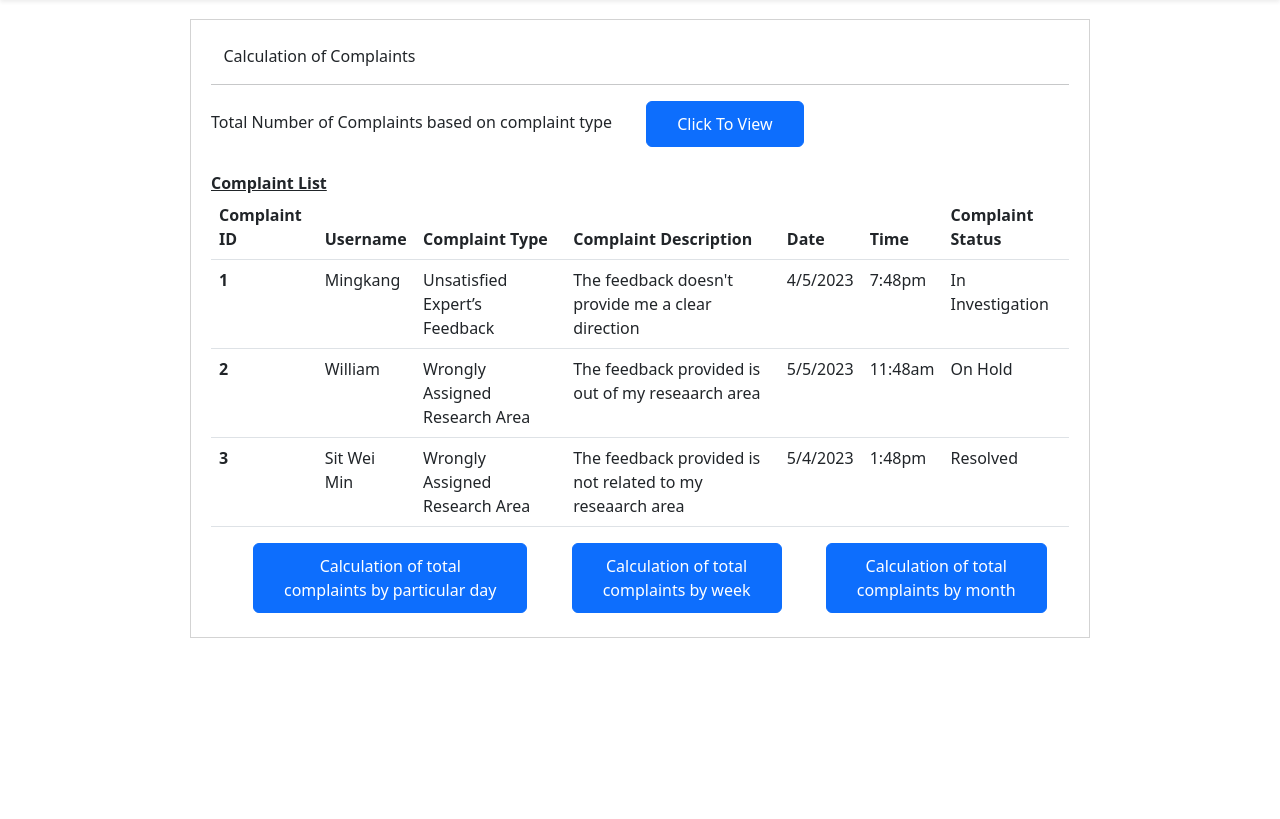
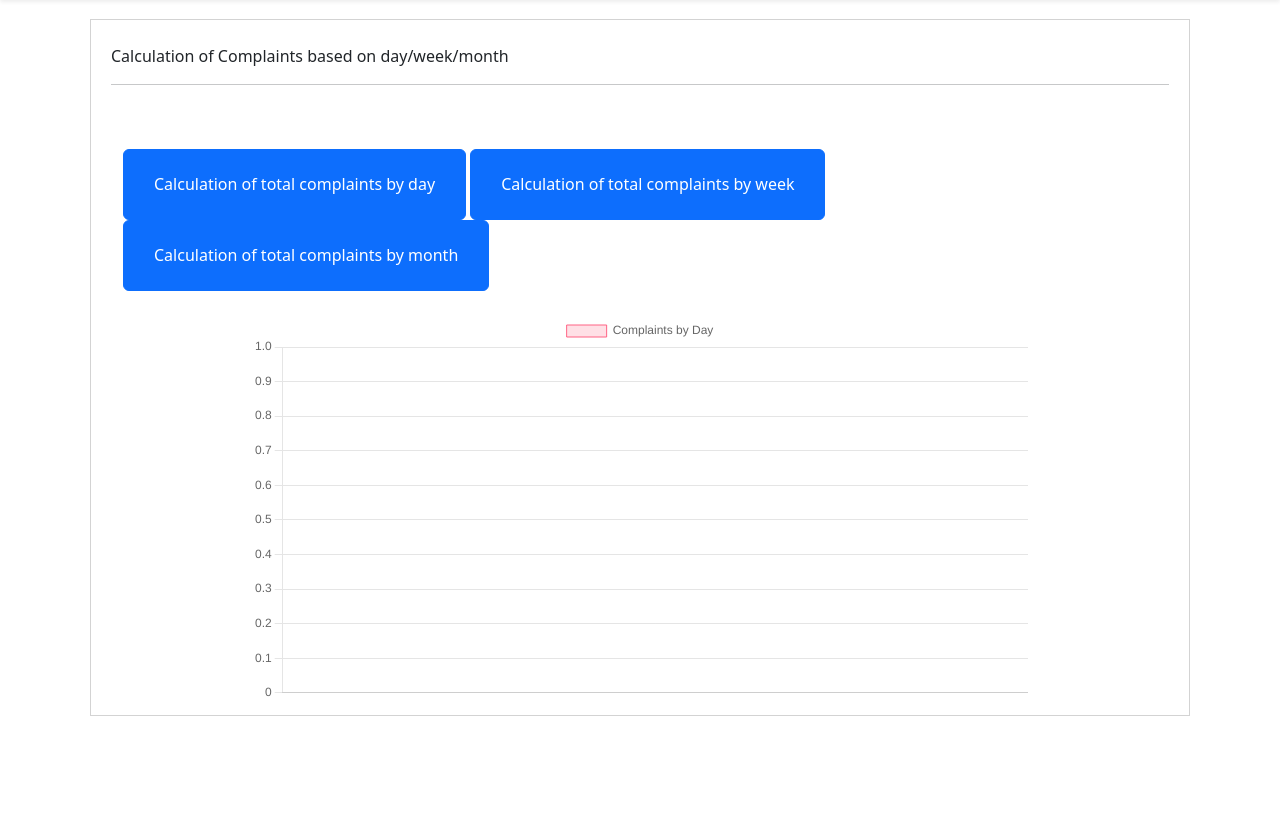
Before and after one commit to zhaolinlau/FK-EduSearch, a PHP site: page /CalculationofComplaints.php in a window 1280 px wide. Shown: the part 56-875 px from the top of the page. Run offline with PHP 8.4, Linux system fonts and the light colour scheme; a user stored in the database is signed in; data comes from the database, SQL or seed files in the repository; some libraries are stand-ins or nearby versions.

Commit message:
Calculation of Complaints done

```diff
--- a/CalculationofComplaints.php
+++ b/CalculationofComplaints.php
@@ -1,6 +1,47 @@
 <?php
 session_start();
 require "./Middleware/Authenticate.php";
+
+try {
+  require "./config/db.php";
+
+  // Query for day interval
+  $query = "SELECT ComplaintType, COUNT(*) AS total FROM complaint WHERE DATE(ComplaintCreatedDate) = CURDATE() GROUP BY ComplaintType";
+  $stmt = $conn->prepare($query);
+  $stmt->execute();
+
+  // Fetch the day data and store it in the dayData array
+  $dayData = array();
+  while ($row = $stmt->fetch(PDO::FETCH_ASSOC)) {
+    $dayData[$row['ComplaintType']] = $row['total'];
+  }
+
+  // Query for week interval
+  $weekQuery = "SELECT ComplaintType, COUNT(*) AS total FROM complaint WHERE YEARWEEK(ComplaintCreatedDate) = YEARWEEK(CURDATE()) GROUP BY ComplaintType";
+  $weekStmt = $conn->prepare($weekQuery);
+  $weekStmt->execute();
+
+  // Fetch the week data and store it in the weekData array
+  $weekData = array();
+  while ($row = $weekStmt->fetch(PDO::FETCH_ASSOC)) {
+    $weekData[$row['ComplaintType']] = $row['total'];
+  }
+
+  // Query for month interval
+  $monthQuery = "SELECT ComplaintType, COUNT(*) AS total FROM complaint WHERE YEAR(ComplaintCreatedDate) = YEAR(CURDATE()) AND MONTH(ComplaintCreatedDate) = MONTH(CURDATE()) GROUP BY ComplaintType";
+  $monthStmt = $conn->prepare($monthQuery);
+  $monthStmt->execute();
+
+  // Fetch the month data and store it in the monthData array
+  $monthData = array();
+  while ($row = $monthStmt->fetch(PDO::FETCH_ASSOC)) {
+    $monthData[$row['ComplaintType']] = $row['total'];
+  }
+
+} catch(PDOException $e) {
+  echo "Error: " . $e->getMessage();
+}
+$conn = null;
 ?>
 <!DOCTYPE html>
 <html lang="en" class="h-100">
@@ -13,75 +54,162 @@
   <link rel="stylesheet" href="./node_modules/bootstrap/dist/css/bootstrap.min.css">
   <link rel="stylesheet" href="./node_modules/@fortawesome/fontawesome-free/css/all.min.css">
   <style>
-    .form-group{
-    margin:10px;
+    .form-group {
+      margin: 10px;
+    }
+
+    .multi-line-button {
+      display: inline-block;
+      height: auto;
+      padding: 25px 30px;
+      white-space: normal;
+      text-align: center;
+      line-height: 1.2;
     }
   </style>
 </head>
 
 <body class="h-100">
   <?php require "./layouts/navbar.php"; ?>
-		<div class="col" >
-			<div style="width: 900px; border:1px solid; border-color:lightgrey; padding-left:20px;padding-right:20px; margin:0 auto; margin-top:75px; margin-bottom:20px;"><br>
-	&nbsp &nbsp<label class="text2">Calculation of Complaints</label>
+  <div class="col">
+    <div style="width: 1100px; border:1px solid; border-color:lightgrey; padding-left:20px;padding-right:20px; margin:0 auto; margin-top:75px; margin-bottom:20px;">
+      <br>
+      <label class="text2">Calculation of Complaints based on day/week/month</label>
       <hr>
-  <label>Total Number of Complaints based on complaint type</label>
-  <input class="btn btn-primary" type="button" value="Click To View" style="margin-left: 30px; padding:10px 30px;">
       <br><br>
-  <label><b><u>Complaint List</u></b></label>
-  <table class="table">
-  <thead>
-    <tr>
-      <th scope="col">Complaint ID</th>
-      <th scope="col">Username</th>
-      <th scope="col">Complaint Type</th>
-      <th scope="col">Complaint Description</th>
-      <th scope="col">Date</th>
-      <th scope="col">Time</th>
-      <th scope="col">Complaint Status</th>
-    </tr>
-  </thead>
-  <tbody>
-    <tr>
-      <th scope="row">1</th>
-      <td>Mingkang</td>
-      <td>Unsatisfied Expert’s Feedback</td>
-      <td>The feedback doesn't provide me a clear direction</td>
-      <td>4/5/2023</td>
-      <td>7:48pm</td>
-      <td>In Investigation</td>
-    </tr>
-    <tr>
-      <th scope="row">2</th>
-      <td>William</td>
-      <td>Wrongly Assigned Research Area</td>
-      <td>The feedback provided is out of my reseaarch area</td>
-      <td>5/5/2023</td>
-      <td>11:48am</td>
-      <td>On Hold</td>
-    </tr>
-    <tr>
-      <th scope="row">3</th>
-      <td>Sit Wei Min</td>
-      <td>Wrongly Assigned Research Area</td>
-      <td>The feedback provided is not related to my reseaarch area</td>
-      <td>5/4/2023</td>
-      <td>1:48pm</td>
-      <td>Resolved</td>
-    </tr>
-  </tbody>
-</table>
       <div class="container">
-<input class="btn btn-primary" type="button" value="Calculation of total
-complaints by particular day" style="margin-left: 30px; padding:10px 30px;">
-<input class="btn btn-primary" type="button" value="Calculation of total
-complaints by week" style="margin-left: 40px; padding:10px 30px;">
-<input class="btn btn-primary" type="button" value="Calculation of total
-complaints by month" style="margin-left: 40px; padding:10px 30px;">
+        <input class="btn btn-primary multi-line-button" id="dayButton" type="button" value="Calculation of total complaints by day">
+        <input class="btn btn-primary multi-line-button" id="weekButton" type="button" value="Calculation of total complaints by week">
+        <input class="btn btn-primary multi-line-button" id="monthButton" type="button" value="Calculation of total complaints by month">
       </div>
       <br>
+      <div id="complaintContainer" class="container" style="width: 800px; height:400px">
+        <canvas id="complaintDayChart" style="display:none"></canvas>
+        <canvas id="complaintWeekChart" style="display:none"></canvas>
+        <canvas id="complaintMonthChart" style="display:none"></canvas>
+      </div>
     </div>
   </div>
   <script src="./node_modules/bootstrap/dist/js/bootstrap.bundle.js"></script>
+  <script src="https://code.jquery.com/jquery-3.6.0.min.js"></script>
+  <script src="https://cdn.jsdelivr.net/npm/chart.js"></script>
+  <script>
+    $(document).ready(function () {
+      // Get the complaint data from PHP
+      var dayData = <?php echo json_encode($dayData); ?>;
+      var weekData = <?php echo json_encode($weekData); ?>;
+      var monthData = <?php echo json_encode($monthData); ?>;
+
+      // Create a new chart for day data
+      var dayChart = new Chart(document.getElementById('complaintDayChart').getContext('2d'), {
+        type: 'bar',
+        data: {
+          labels: Object.keys(dayData),
+          datasets: [{
+            label: 'Complaints by Day',
+            data: Object.values(dayData),
+            backgroundColor: [
+          'rgba(255, 99, 132, 0.2)',
+          'rgba(54, 162, 235, 0.2)',
+        ],
+        borderColor: [
+          'rgba(255,99,132,1)',
+          'rgba(54, 162, 235, 1)',
+        ],
+            borderWidth: 1
+          }]
+        },
+        options: {
+          scales: {
+            y: {
+              beginAtZero: true,
+              precision: 0
+            }
+          }
+        }
+      });
+
+      // Create a new chart for week data
+      var weekChart = new Chart(document.getElementById('complaintWeekChart').getContext('2d'), {
+        type: 'bar',
+        data: {
+          labels: Object.keys(weekData),
+          datasets: [{
+            label: 'Complaints by Week',
+            data: Object.values(weekData),
+            backgroundColor: [
+          'rgba(153, 102, 255, 0.2)',
+          'rgba(165, 42, 42, 0.2)',
+        ],
+        borderColor: [
+          'rgba(153, 102, 255, 1)',
+          'rgba(165, 42, 42, 1)',
+        ],
+            borderWidth: 1
+          }]
+        },
+        options: {
+          scales: {
+            y: {
+              beginAtZero: true,
+              precision: 0
+            }
+          }
+        }
+      });
+
+      // Create a new chart for month data
+      var monthChart = new Chart(document.getElementById('complaintMonthChart').getContext('2d'), {
+        type: 'bar',
+        data: {
+          labels: Object.keys(monthData),
+          datasets: [{
+            label: 'Complaints by Month',
+            data: Object.values(monthData),
+            backgroundColor: [
+          'rgba(255, 206, 86, 0.2)',
+          'rgba(75, 192, 192, 0.2)',
+        ],
+        borderColor: [
+          'rgba(255, 206, 86, 1)',
+          'rgba(75, 192, 192, 1)',
+        ],
+            borderWidth: 1
+          }]
+        },
+        options: {
+          scales: {
+            y: {
+              beginAtZero: true,
+              precision: 0
+            }
+          }
+        }
+      });
+
+      // Show the day chart by default
+      document.getElementById('complaintDayChart').style.display = 'block';
+
+      // Attach click event handlers to the buttons
+      document.getElementById('dayButton').addEventListener('click', function () {
+        document.getElementById('complaintDayChart').style.display = 'block';
+        document.getElementById('complaintWeekChart').style.display = 'none';
+        document.getElementById('complaintMonthChart').style.display = 'none';
+      });
+
+      document.getElementById('weekButton').addEventListener('click', function () {
+        document.getElementById('complaintDayChart').style.display = 'none';
+        document.getElementById('complaintWeekChart').style.display = 'block';
+        document.getElementById('complaintMonthChart').style.display = 'none';
+      });
+
+      document.getElementById('monthButton').addEventListener('click', function () {
+        document.getElementById('complaintDayChart').style.display = 'none';
+        document.getElementById('complaintWeekChart').style.display = 'none';
+        document.getElementById('complaintMonthChart').style.display = 'block';
+      });
+    });
+  </script>
 </body>
+
 </html>
```
Lines whose indentation alone changed are shown as unchanged.
